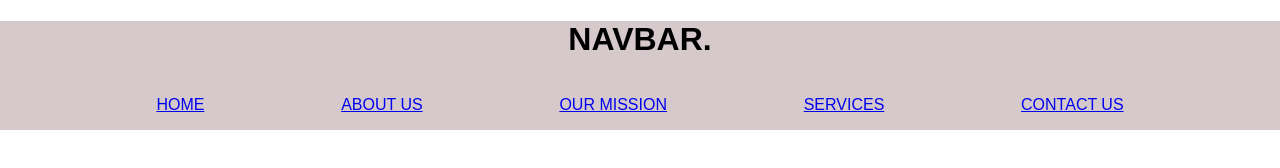
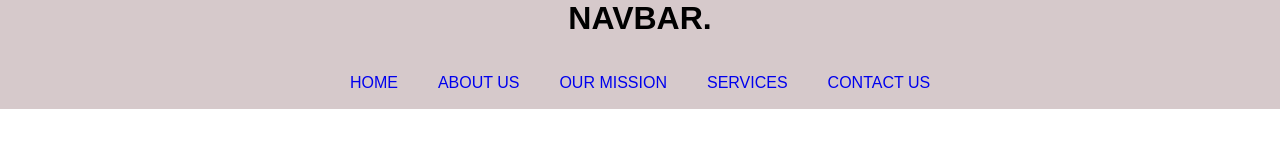
Before and after one commit to ritujadixit1/Scrimba-CSS-Challenge, a plain HTML site: page CSS Challenge 2 - Navbar Creation/index.html in a window 1280 px wide. Drawn offline with Linux system fonts and the light colour scheme.

Commit message:
modified according to the solution :green_heart:

```diff
--- a/CSS Challenge 2 - Navbar Creation/index.css
+++ b/CSS Challenge 2 - Navbar Creation/index.css
@@ -7,18 +7,23 @@ html, body {
 
 /* Your goal is to turn basic HTML into a responsive, functional navbar, which includes both arranging the items and styling them. The navbar must stretch across the whole page & have a background color set. The items must be arranged horizontally & be placed below the title, which is centered in the middle of the navbar. Good luck! */
 
-body {
-    text-align: center;
-    text-transform: uppercase
-}
-
 .menu {
     display: flex;
-    justify-content: space-around;
-    padding-left: 5.5rem;
-    padding-right: 5.5rem;
+    justify-content: center;
 }
 
 .navbar {
-    background-color: #d6c9cb
+    background-color: #d6c9cb;
+    width: 100%;
+    text-transform: uppercase;
+    text-align: center;
 }
+
+.menu-item {
+    margin: 20px;
+    text-decoration: none;
+}
+
+.title {
+    margin-top: 0;
+}
```
